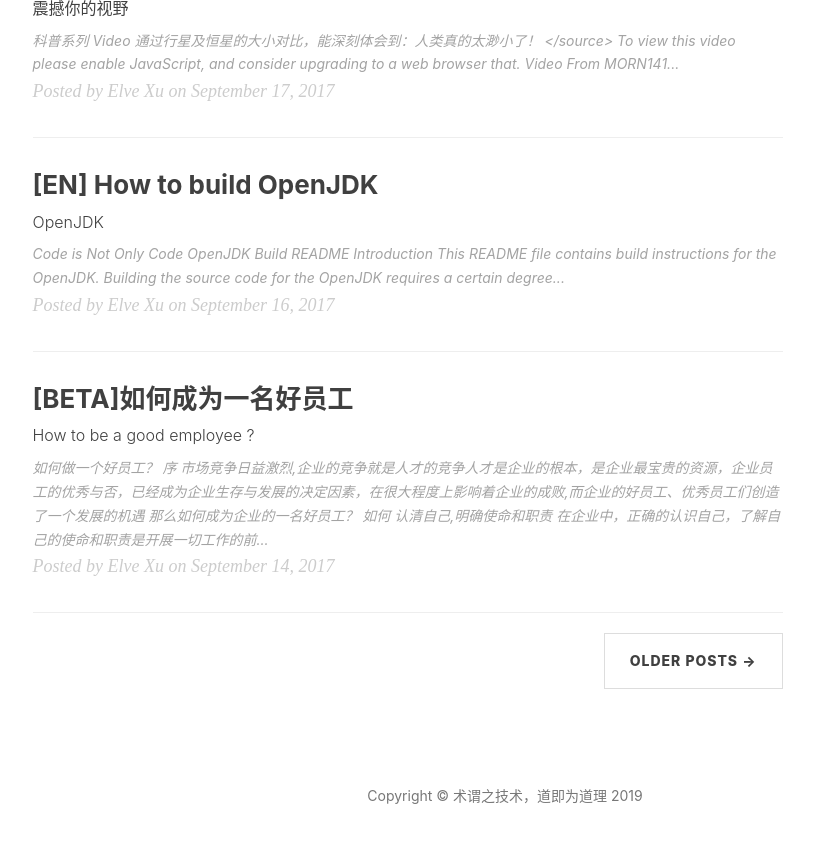
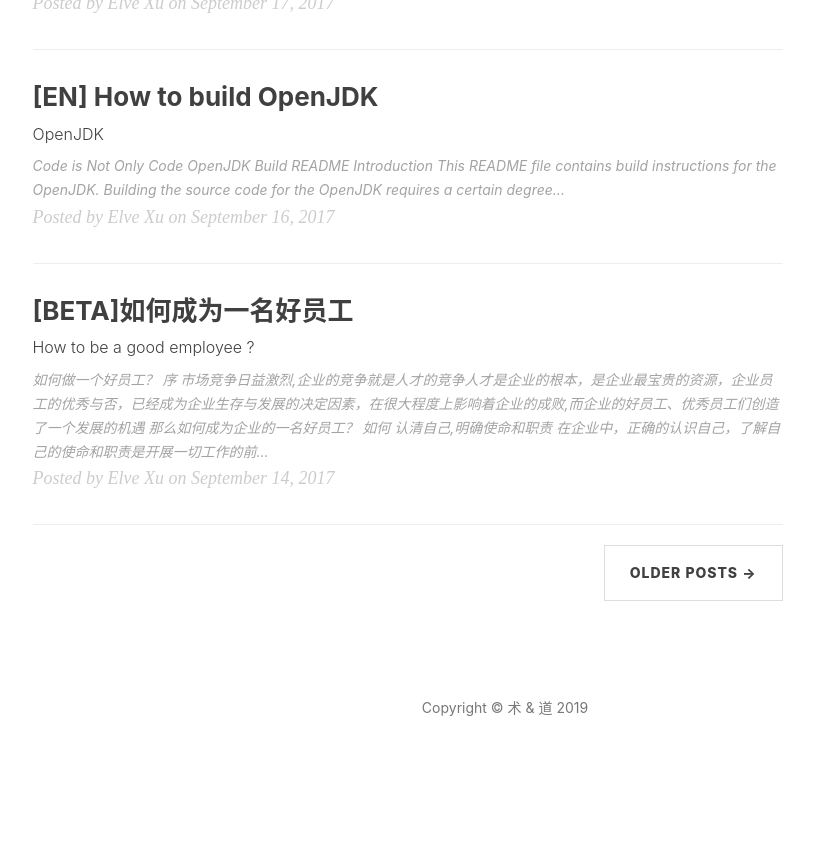
Before and after one commit to misselvexu/misselvexu.github.io, a Jekyll site: the page built from index.html, in a window 1280 px wide and 900 px high, scrolled down 2251 px. Shown: the top 843 px of the window, without its empty margins (135-949 px from the left). Built offline with Jekyll 4.4.1, drawn with Linux system fonts in a browser that asks for light colours; nearby versions of some CDN libraries; the list of posts is cut into pages by our own code; comment, search, counter and statistics services are not loaded; after the commit the page ends 3063 px from its top, so only the background shows below that; some of the changed text lies outside the part shown.

Commit message:
Update _config.yml

```diff
--- a/_config.yml
+++ b/_config.yml
@@ -1,5 +1,5 @@
 # Site settings
-title: '术谓之技术，道即为道理'
+title: '术 & 道'
 SEOTitle: ElveXu小花园 | ElveXu Blog
 # 背景图是否随机
 #header-img-random:
```
